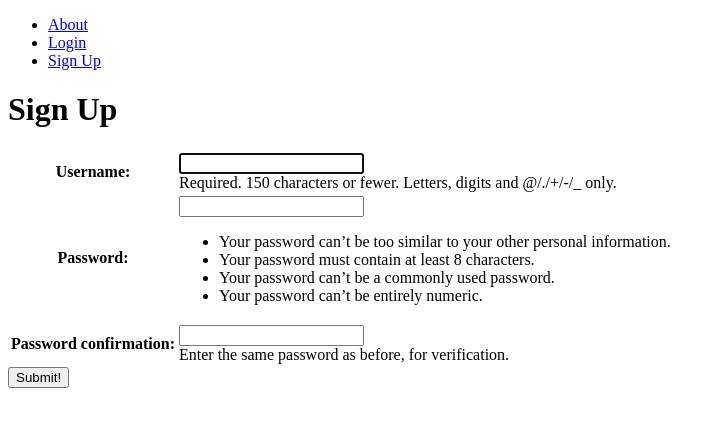
After one commit to Erodri6z/CampFire, a Django app: page /accounts/signup/ in a window 1280 px wide. The commit adds this page. Shown: the top 427 px of the page, without its empty margins (0-725 px from the left). Run offline with Django 4.2, Linux system fonts and the light colour scheme.

Commit message:
impliment sign up function

```diff
--- a/campfire/settings.py
+++ b/campfire/settings.py
@@ -129,6 +129,9 @@ USE_TZ = True
 
 STATIC_URL = 'static/'
 
+LOGIN_REDIRECT_URL = 'stories_index'
+
+LOGOUT_REDIRECT_URL = 'home'
 # Default primary key field type
 # https://docs.djangoproject.com/en/4.1/ref/settings/#default-auto-field
 
--- a/main_app/templates/base.html
+++ b/main_app/templates/base.html
@@ -17,10 +17,18 @@
   <header>
     <nav>
       <ul>
-        <li><a href="/">Home</a></li>
-        <li><a href="{% url 'stories_create' %}">Got a story idea?</a></li>
-        <li><a href="{% url 'stories_index' %}">Story Ideas</a></li>
-        <li><a href="{% url 'about' %}">About</a></li>
+        {% if user.is_authenticated %}
+          <li><a href="/">Home</a></li>
+          <li><a href="{% url 'stories_create' %}">Got a story idea?</a></li>
+          <li><a href="{% url 'stories_index' %}">Story Ideas</a></li>
+          <li><a href="{% url 'about' %}">About</a></li>
+          <li><a href="{% url 'logout' %}">Log out</a></li>
+        {% else %}
+            <li><a href="{% url 'about' %}">About</a></li>
+            <li><a href="{% url 'home' %}">Login</a></li>
+            <li><a href="{% url 'signup' %}">Sign Up</a></li>
+        {% endif %}
+
       </ul>
     </nav>
   </header>
--- a/main_app/templates/home.html
+++ b/main_app/templates/home.html
@@ -7,7 +7,7 @@
   <h1>Welcome to Campfire</h1>
 </section>
 
-  <section>
+{% if not user.is_authenticated %}  <section>
     <form action="{% url 'home' %}" method="post" class="login">
       <h1>Login</h1>
       {% csrf_token %}
@@ -15,5 +15,6 @@
       <input type="hidden" name="next" value="{{ next }}">
       <button type="submit" class="btn submit">Login</button>
     </form>
+{% endif %}
   </section>
 {% endblock %}
--- /dev/null
+++ b/main_app/templates/signup.html
@@ -0,0 +1,24 @@
+{% extends 'base.html' %}
+{% load static %}
+
+{% block head %}
+
+{% endblock %}
+
+{% block content %}
+
+<div class="page-header">
+  <h1>Sign Up</h1>
+</div>
+{% if error_message %}
+  <p class="red-text">{{ error_message }}</p>
+{% endif %}
+<form action="" method="post" class="form-container" autocomplete="off">
+  {% csrf_token %}
+  <table>
+    {{ form.as_table }}
+  </table>
+  <button type="submit" class="btn submit">Submit!</button>
+</form>
+
+{% endblock %}
--- a/main_app/urls.py
+++ b/main_app/urls.py
@@ -9,4 +9,5 @@ urlpatterns = [
   path('stories/create/', views.StoryCreate.as_view(), name='stories_create'),
   path('stories/<int:pk>/update/', views.StoryUpdate.as_view(), name='stories_update'),
   path('stories/<int:pk>/delete/', views.StoryDelete.as_view(), name='stories_delete'),
+  path('accounts/signup/', views.signup, name='signup'),
 ]
--- a/main_app/views.py
+++ b/main_app/views.py
@@ -3,6 +3,7 @@ from django.shortcuts import render
 from django.views.generic.edit import CreateView, UpdateView, DeleteView
 from django.contrib.auth.views import LoginView
 from django.contrib.auth import login
+from django.contrib.auth.forms import UserCreationForm
 from .models import Story
 # Create your views here.
 
@@ -29,6 +30,10 @@ class StoryCreate(CreateView):
   fields = '__all__'
   successful_url = '/stories/'
 
+  def form_valid(self, form):
+    form.instance.user = self.request.user
+    return super().form_valid(form)
+
 class StoryUpdate(UpdateView):
   model = Story
   fields = '__all__'
@@ -36,3 +41,17 @@ class StoryUpdate(UpdateView):
 class StoryDelete(DeleteView):
   model = Story
   success_url = '/stories/'
+
+def signup(request):
+  error_message = ''
+  if request.method == 'POST':
+    form = UserCreationForm(request.POST)
+    if form.is_valid():
+      user = form.save()
+      login(request, user)
+      return redirect('stories_index')
+    else:
+      error_message = 'Invalid sign up - try again'
+  form = UserCreationForm()
+  context = {'form': form, 'error_message': error_message}
+  return render(request, 'signup.html', context)
```
